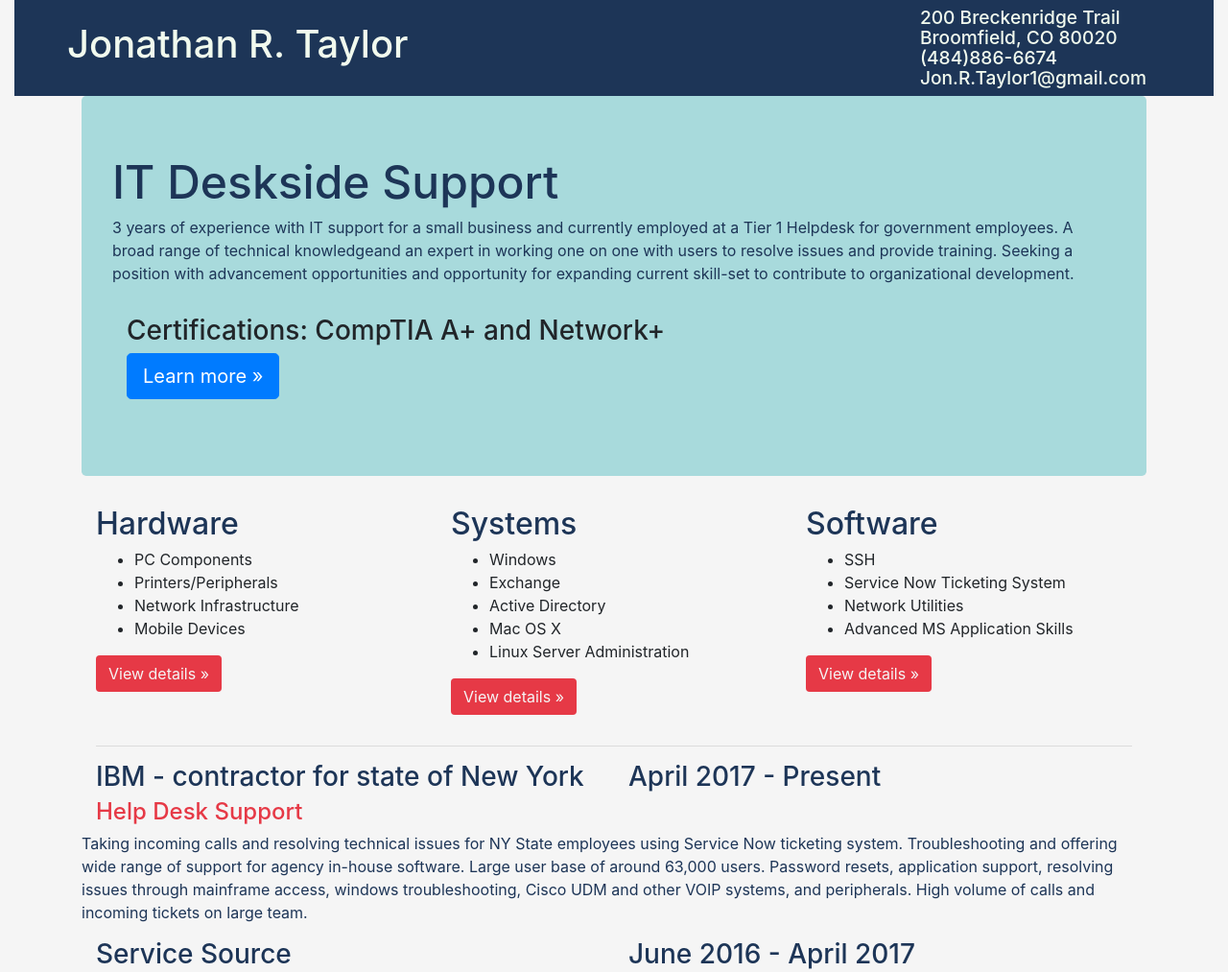
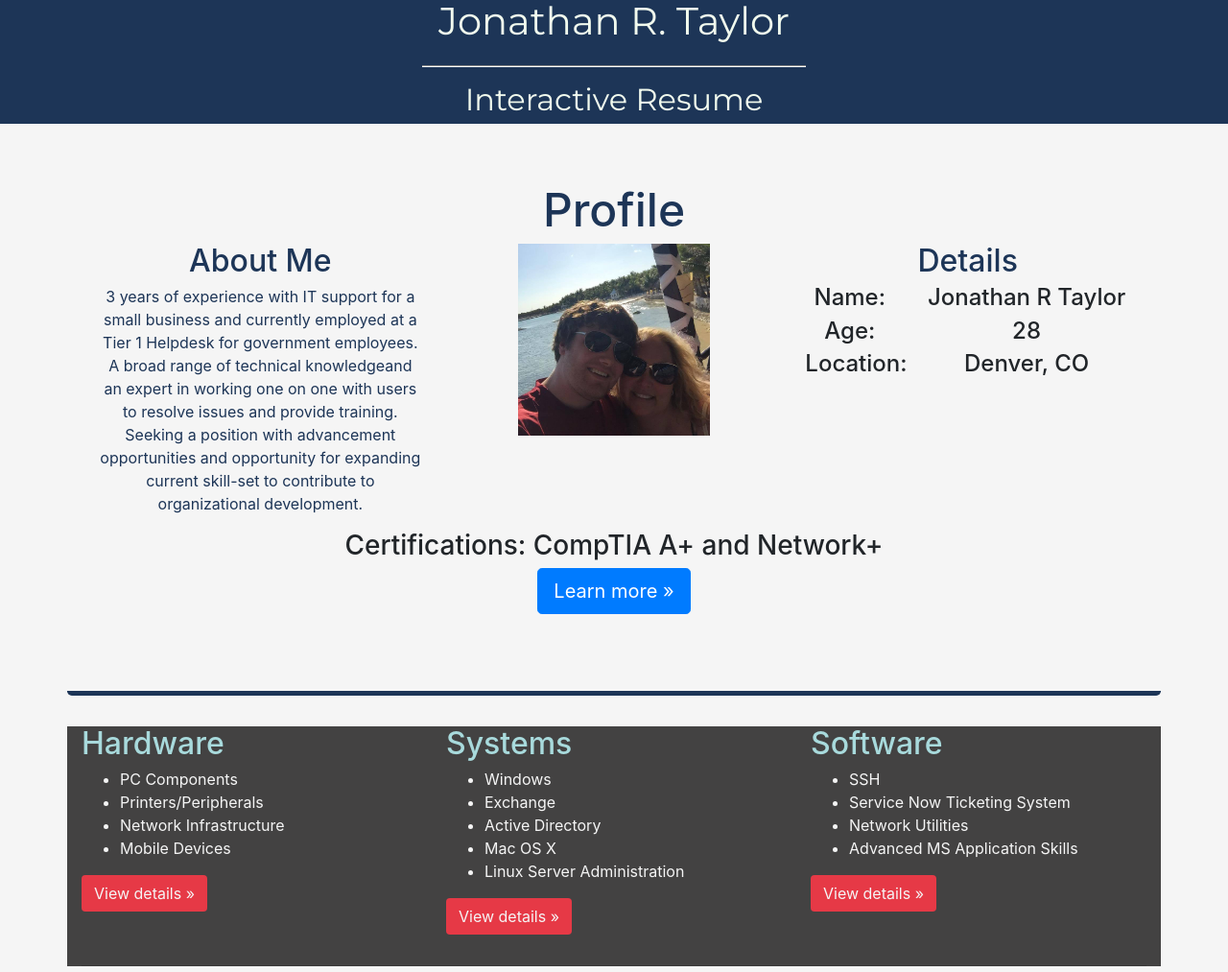
Before and after one commit to Jon12COBass/bs4starter, a website: page src/index.html in a window 1280 px wide. Shown: the top 1013 px of the page at 96% size. Drawn offline with Linux system fonts and the light colour scheme.

Commit message:
Began styling the intro sections.

```diff
--- a/src/index.html
+++ b/src/index.html
@@ -5,6 +5,7 @@
 	    <meta name="viewport" content="width=device-width, initial-scale=1.0" />
         <link rel="stylesheet" href="css/font-awesome.min.css">
         <link rel="stylesheet" href="css/bootstrap.css">
+        <link href="https://fonts.googleapis.com/css?family=Montserrat" rel="stylesheet">
         <link rel="stylesheet" href="css/style.css">
         <title>Bootstrap 4 Starter Pack</title>
     </head>
@@ -17,25 +18,47 @@
 
         <!-- Add your site or application content here -->
 
+        <!-- <nav class="navbar"> -->
+        <!-- BEGIN INTRO SECTION-->
+        <div id="intro" class="container-fluid">
 
-        <div class="container-fluid"> <!-- BEGIN MAIN CONTAINER -->
             <div class="row">
+
+                <div class="col-md-12">
+                    <h1 class="text-center">Jonathan R. Taylor</h1>
+                </div>
+
+
+                <div class="col-md-12">
+                    <hr class="divider"/>
+                </div>
+
+
+                <div class="col-md-12">
+                    <h2 class="text-center">Interactive Resume</h2>
+                </div>
+            </div>
+        </div>
+        <!-- END INTRO SECTION -->
+
+        <!-- <nav> -->
+            <!-- <div class="row">
                 <div class="col-md-12">
                     <nav class="navbar navbar-inverse">
-                        <div class="container">
-                            <div class="navbar-header">
-                                <!-- <button type="button" class="navbar-toggle collapsed" data-toggle="collapse" data-target="#navbar" aria-expanded="false" aria-controls="navbar">
+                        <div class="container"> -->
+                            <!-- <div class="navbar-header">
+                                <button type="button" class="navbar-toggle collapsed" data-toggle="collapse" data-target="#navbar" aria-expanded="false" aria-controls="navbar">
                                     <span class="sr-only">Toggle navigation</span>
                                     <span class="icon-bar"></span>
                                     <span class="icon-bar"></span>
                                     <span class="icon-bar"></span>
-                                </button> -->
+                                </button>
                                 <div class="row">
-                                    <a class="navbar-brand text-center" href="#"><h1 class="text-center">Jonathan R. Taylor</h1></a>
+                                    <a class="navbar-brand text-center mx-auto" href="#"><h1 class="text-center">Jonathan R. Taylor</h1></a>
                                 </div>
-                            </div>
+                            </div> -->
                             <!--<div id="navbar" class="navbar-collapse collapse"> -->
-                            <div id="navbar">
+                            <!-- <div id="navbar">
                                 <form class="navbar-form navbar-right">
                                     <div class="contact-info">
                                         <h2 id="first">200 Breckenridge Trail</h2>
@@ -45,25 +68,52 @@
                                     </div>
                                 </form>
                             </div><!--/.navbar-collapse -->
+        <!-- </nav> -->
+
+            <!-- Main jumbotron for a primary marketing message or call to action -->
+        <div class="jumbotron container">
+            <!-- <div class="container"> -->
+                <div class="row">
+                    <div class="col-md-12">
+                        <h1 class="text-center">Profile</h1>
                     </div>
-                    </nav>
+                </div>
+                <div class="row">
+                    <div class="col-md-4">
+                        <h2>About Me</h2>
+                        <p>3 years of experience with IT support for a small business and currently employed at a Tier 1 Helpdesk for government employees. A broad range of technical knowledgeand an expert in working one on one with users to resolve issues and provide training. Seeking a position with advancement opportunities and opportunity for expanding current skill-set to contribute to organizational development.</p>
+                    </div>
+                    <div class="col-md-4">
+                        <a href="#"><img src="/img/mexico.jpg" class="img-fluid" id="headshot"></a>
+                    </div>
+                    <div class="col-md-4">
+                        <h2>Details</h2>
+                        <div class="row">
+                            <div class="col-md-4">
+                                <h4>Name:</h3>
+                            </div>
+                            <div class="col-md-8">
+                                <h4>Jonathan R Taylor</h3>
+                            </div>
+                            <div class="col-md-4">
+                                <h4>Age:</h3>
+                            </div>
+                            <div class="col-md-8">
+                                <h4>28</h3>
+                            </div>
+                            <div class="col-md-4">
+                                <h4>Location:</h4>
+                            </div>
+                            <div class="col-md-8">
+                                <h4>Denver, CO</h4>
+                            </div>
                         </div>
                     </div>
                 </div>
 
-        <div class="container">
-
-            <!-- Main jumbotron for a primary marketing message or call to action -->
-            <div class="jumbotron">
-                <div class="container">
-                    <div class="row">
-                        <h1 class="text-center">IT Deskside Support</h1>
-                        <p>3 years of experience with IT support for a small business and currently employed at a Tier 1 Helpdesk for government employees. A broad range of technical knowledgeand an expert in working one on one with users to resolve issues and provide training. Seeking a position with advancement opportunities and opportunity for expanding current skill-set to contribute to organizational development.</p>
-                    </div>
-                    </p>
                 <h3>Certifications: CompTIA A+ and Network+</h3>
                 <p><a class="btn btn-primary btn-lg" href="#" role="button">Learn more »</a></p>
-                </div>
+            <!-- </div> -->
         </div>
 
         <div class="container" id="skills">
@@ -104,7 +154,7 @@
 
             <hr>
 
-            </div> <!-- /container -->
+        </div> <!-- Skills Container -->
             <div class="container work-xp">
                 <div class="row">
                     <h3 class="company-name col-md-6">IBM - contractor for state of New York</h3>
@@ -174,6 +224,5 @@
             <script src="js/jquery.min.js"></script>
             <script src="js/popper.min.js"></script>
             <script src="js/bootstrap.min.js"></script>
-        </div> <!-- END MAIN CONTAINER -->
     </body>
 </html>
--- a/src/scss/style.scss
+++ b/src/scss/style.scss
@@ -8,6 +8,18 @@ $red: #E63946;
 
 body {
   background-color: $grey;
+}
+
+#intro {
+	font-family: 'Montserrat', sans-serif;
+	background-color: $dark-blue;
+	color: $light-green;
+}
+
+.divider {
+	border-top: 1px solid #8c8b8b;
+	border-bottom: 1px solid #fff;
+	max-width: 400px;
 }
 
 .navbar-inverse {
@@ -32,15 +44,37 @@ h2 {
 .contact-info#first {
   margin-top: 20px; }
 
+#skills, .work-xp {
+	background-color: $grey;
+}
+
+#skills {
+	background-color: #434242;
+	color: $grey;
+}
+
 #skills h2 {
-  color: $dark-blue; }
+  color: $teal;
+   }
+
+#headshot {
+	max-width: 200px;
+}
 
 .jumbotron {
-  background-color: $teal; }
+  background-color: $grey;
+  justify-content: center;
+  text-align: center;
+  border-bottom: 5px solid $dark-blue;
+}
 
 .jumbotron h1 {
   font-size: 3.0em;
   color: $dark-blue; }
+
+.jumbotron h2 {
+  color: $dark-blue;
+}
 
 .job-title {
   color: $red; }
```
Also changed, not shown: src/css/style.css, src/img/mexico.jpg (added). Lines whose indentation alone changed are shown as unchanged.
